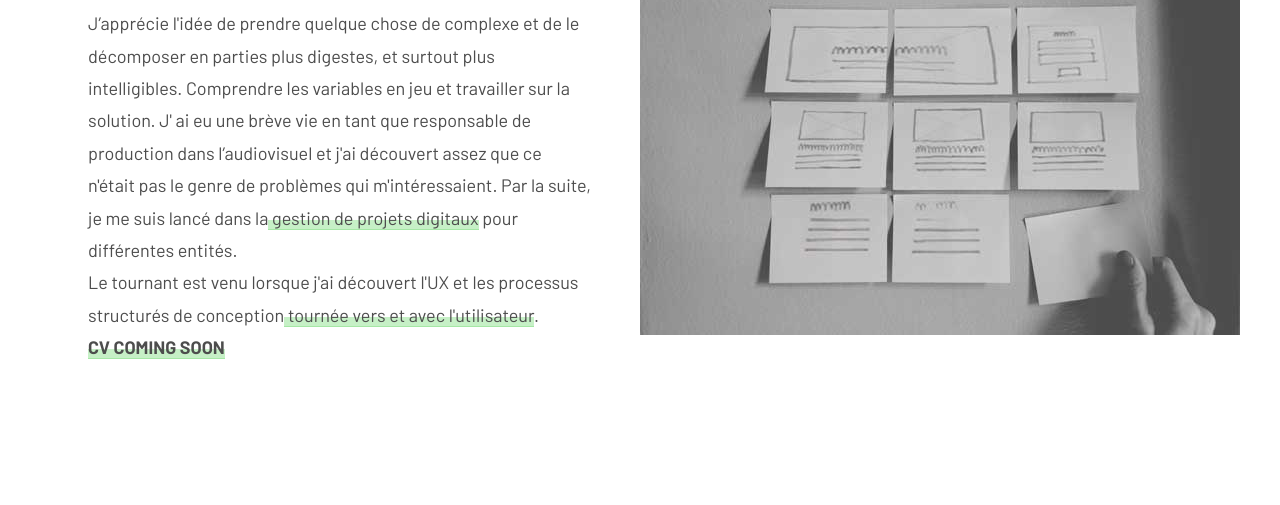
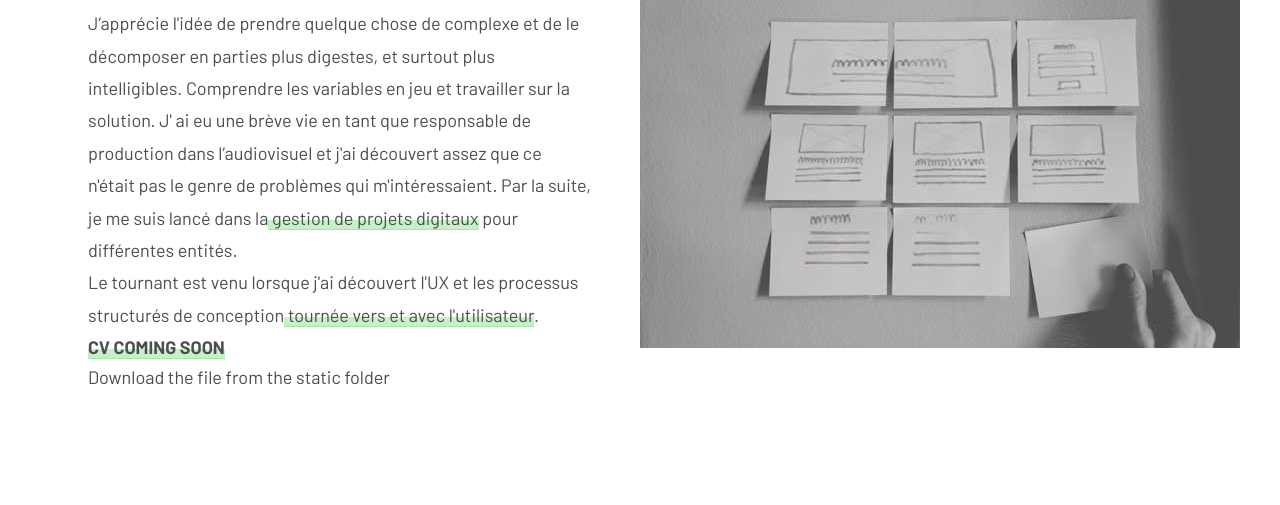
Before and after one commit to chrisnopa/new_portfolio, a Gatsby site: page /about in a window 1280 px wide. Shown: the part 282-787 px from the top of the page. Built offline with nearby package versions, Linux system fonts and the light colour scheme; Gatsby itself is replaced by a stand-in of ours.

Commit message:
try link with static folder

```diff
--- a/src/pages/about.js
+++ b/src/pages/about.js
@@ -40,6 +40,7 @@ const About = () => (
         <p>
           <strong id="fancy-word">CV COMING SOON</strong>
         </p>
+        <a href="cv-français.pdf">Download the file from the static folder</a>
       </div>
       <div className="section-img">
         <img src={SecImg1} alt="UX/UI" />
```
